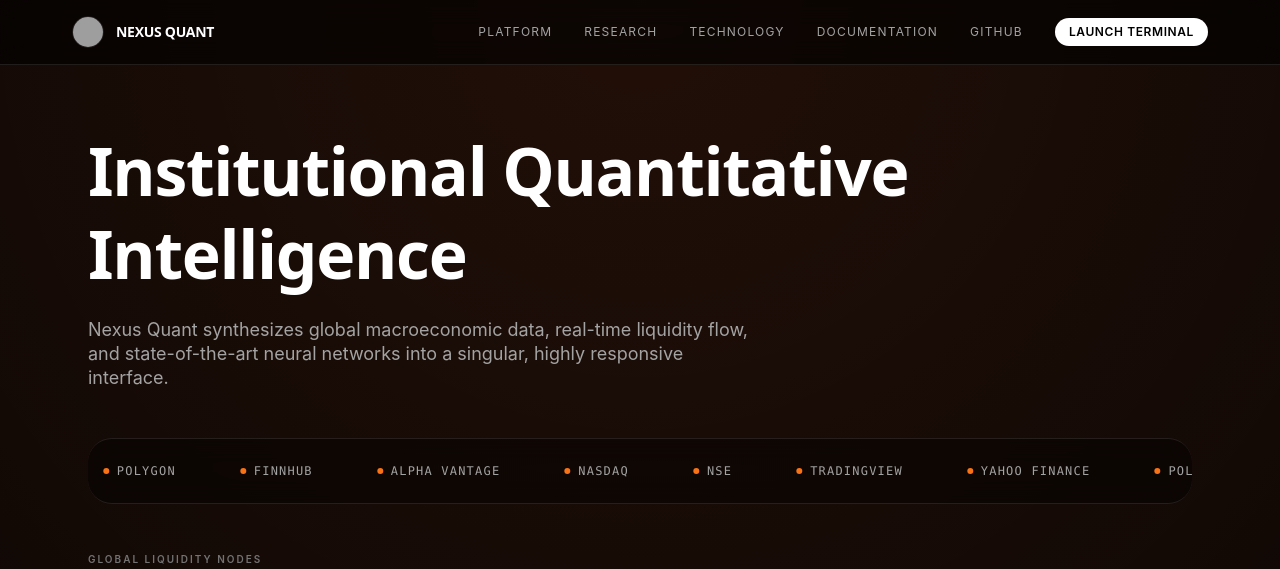
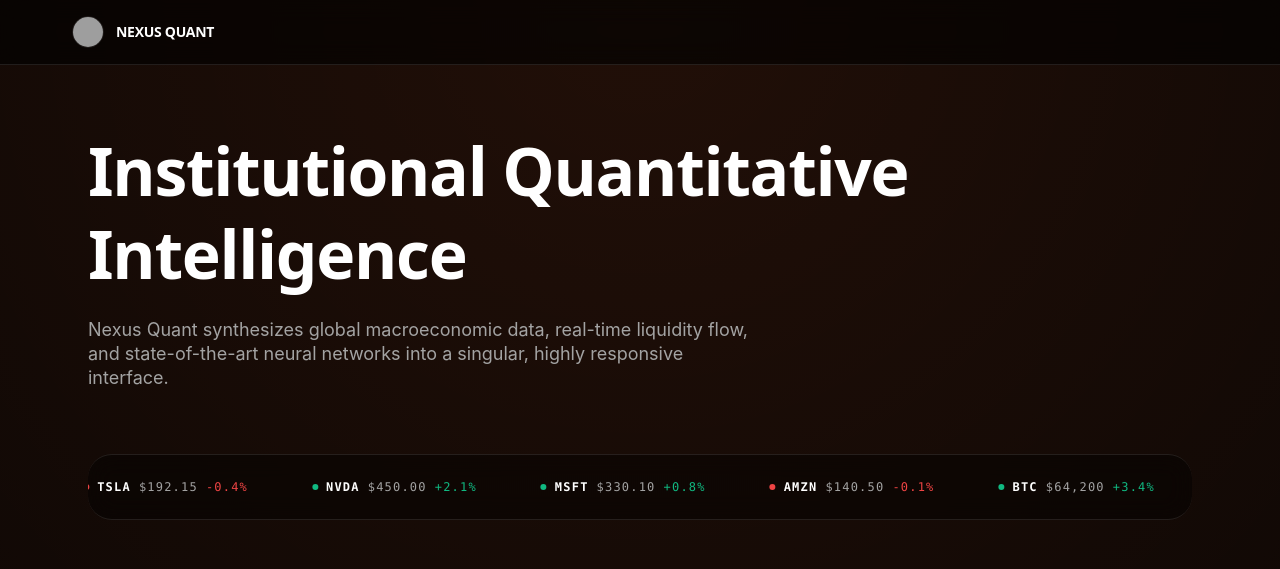
Before and after one commit to amoghsamadhiya779-afk/Quantitative-stock-analyzer, a Next.js app in the folder frontend/: page / in a window 1280 px wide. Shown: the top 569 px of the page. Built offline with nearby package versions, Linux system fonts and the light colour scheme; no server answers; grey boxes are pictures that could not be loaded.

Commit message:
fix: remove non-functional navbar and add dynamic market ribbon

```diff
--- a/frontend/src/app/page.tsx
+++ b/frontend/src/app/page.tsx
@@ -178,24 +178,7 @@ export default function Home() {
               <h1 className="font-display text-sm font-bold tracking-tighter text-white">NEXUS QUANT</h1>
             </div>
           </div>
-          {/* Navigation Links */}
-          <nav className="flex items-center gap-4 md:gap-8">
-            {["Platform", "Research", "Technology", "Documentation", "GitHub"].map((link) => (
-              <a
-                key={link}
-                href={`#${link.toLowerCase()}`}
-                className="text-[10px] md:text-xs uppercase tracking-widest text-neutral-400 hover:text-white transition-colors duration-200"
-              >
-                {link}
-              </a>
-            ))}
-            <a
-              href="#launch-terminal"
-              className="px-3.5 py-1.5 rounded-full bg-white text-black text-[10px] md:text-xs font-semibold uppercase tracking-wider hover:bg-neutral-200 transition-all duration-200"
-            >
-              Launch Terminal
-            </a>
-          </nav>
+          {/* Navigation Links Removed per user request */}
         </div>
       </header>
 
@@ -217,21 +200,39 @@ export default function Home() {
         </motion.div>
 
         {/* Integration Marquee */}
-        <motion.div variants={itemVariants} className="w-full overflow-hidden py-6 border-y border-white/10 bg-black/40 backdrop-blur-md rounded-[24px] transform-gpu">
+        <motion.div variants={itemVariants} className="w-full overflow-hidden py-6 border-y border-white/10 bg-black/40 backdrop-blur-md rounded-[24px] transform-gpu mt-4">
           <div className="flex w-max animate-marquee">
             <div className="flex gap-16 px-8 text-xs font-mono tracking-widest text-neutral-400 uppercase">
-              {["Yahoo Finance", "Polygon", "Finnhub", "Alpha Vantage", "NASDAQ", "NSE", "TradingView"].map((item) => (
-                <span key={item} className="flex items-center gap-2">
-                  <span className="w-1.5 h-1.5 rounded-full bg-orange-500 inline-block"></span>
-                  {item}
+              {[
+                { name: "AAPL", price: "184.20", change: "+1.2%", pos: true },
+                { name: "TSLA", price: "192.15", change: "-0.4%", pos: false },
+                { name: "NVDA", price: "450.00", change: "+2.1%", pos: true },
+                { name: "MSFT", price: "330.10", change: "+0.8%", pos: true },
+                { name: "AMZN", price: "140.50", change: "-0.1%", pos: false },
+                { name: "BTC", price: "64,200", change: "+3.4%", pos: true },
+              ].map((item) => (
+                <span key={item.name} className="flex items-center gap-2">
+                  <span className={`w-1.5 h-1.5 rounded-full ${item.pos ? 'bg-[var(--profit)]' : 'bg-[var(--loss)]'} inline-block`}></span>
+                  <span className="text-white font-bold">{item.name}</span>
+                  <span>${item.price}</span>
+                  <span className={item.pos ? 'text-[var(--profit)]' : 'text-[var(--loss)]'}>{item.change}</span>
                 </span>
               ))}
             </div>
             <div className="flex gap-16 px-8 text-xs font-mono tracking-widest text-neutral-400 uppercase">
-              {["Yahoo Finance", "Polygon", "Finnhub", "Alpha Vantage", "NASDAQ", "NSE", "TradingView"].map((item) => (
-                <span key={item} className="flex items-center gap-2">
-                  <span className="w-1.5 h-1.5 rounded-full bg-orange-500 inline-block"></span>
-                  {item}
+              {[
+                { name: "AAPL", price: "184.20", change: "+1.2%", pos: true },
+                { name: "TSLA", price: "192.15", change: "-0.4%", pos: false },
+                { name: "NVDA", price: "450.00", change: "+2.1%", pos: true },
+                { name: "MSFT", price: "330.10", change: "+0.8%", pos: true },
+                { name: "AMZN", price: "140.50", change: "-0.1%", pos: false },
+                { name: "BTC", price: "64,200", change: "+3.4%", pos: true },
+              ].map((item) => (
+                <span key={item.name} className="flex items-center gap-2">
+                  <span className={`w-1.5 h-1.5 rounded-full ${item.pos ? 'bg-[var(--profit)]' : 'bg-[var(--loss)]'} inline-block`}></span>
+                  <span className="text-white font-bold">{item.name}</span>
+                  <span>${item.price}</span>
+                  <span className={item.pos ? 'text-[var(--profit)]' : 'text-[var(--loss)]'}>{item.change}</span>
                 </span>
               ))}
             </div>
```
